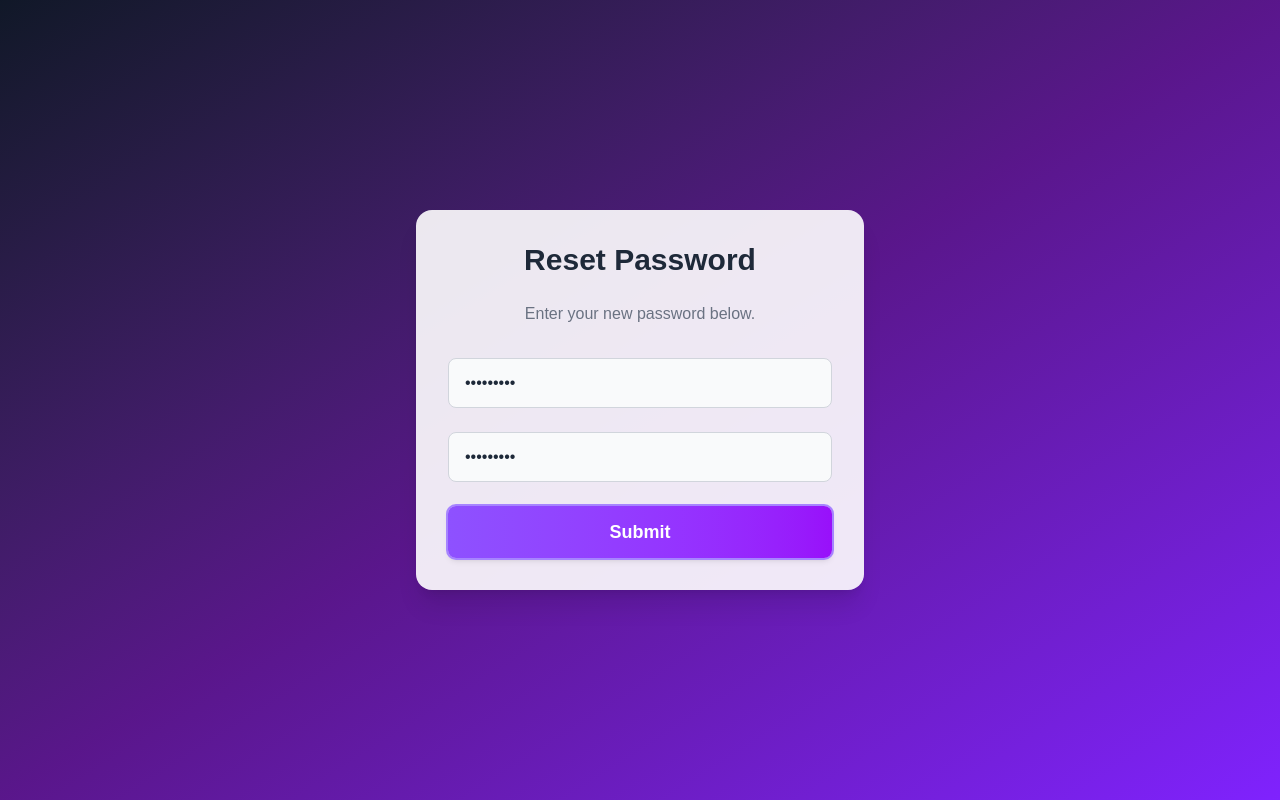
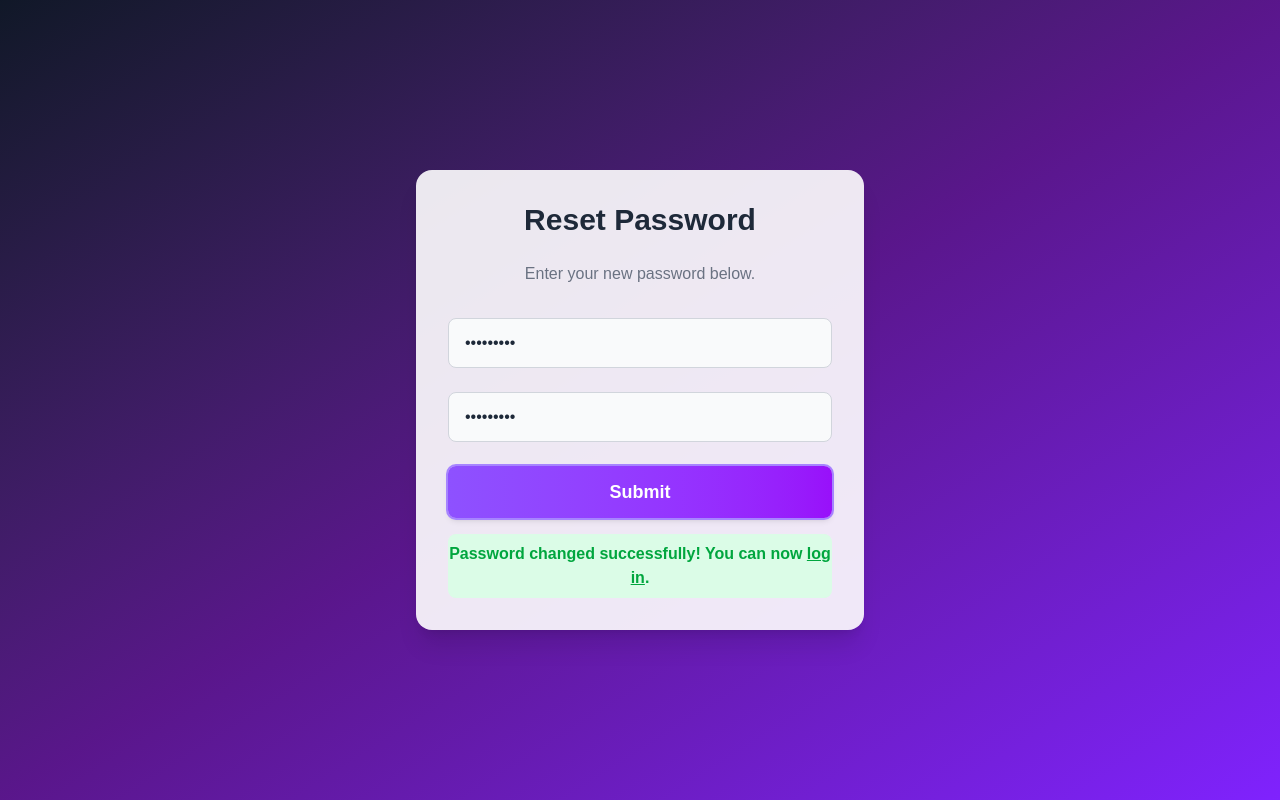
Before and after one commit to aayush130405/nextjs-auth, a Next.js app: page /resetpassword in a window 1280 px wide. Both pictures are taken after typing "Sample123", "Sample123" into the empty fields and a click on the button "Submit". Built offline with nearby package versions, Linux system fonts and the light colour scheme; no server answers; the database is empty.

Commit message:
add success state in reset password frontend

```diff
--- a/src/app/resetpassword/page.tsx
+++ b/src/app/resetpassword/page.tsx
@@ -14,6 +14,7 @@ export default function ResetPasswordPage() {
     const [confirmPassword, setConfirmPassword] = useState("")
     const [error, setError] = useState("")
     const [token, setToken] = useState("")
+    const [success, setSuccess] = useState(false)
 
     const handleSubmit = async (e: any) => {
         e.preventDefault();
@@ -25,6 +26,7 @@ export default function ResetPasswordPage() {
             console.log("Passwords match. Proceeding...");
             const res = await axios.post('/api/users/resetpassword', {newPassword, token})
             console.log(res);
+            setSuccess(true)
         }
 
     }
@@ -68,6 +70,11 @@ export default function ResetPasswordPage() {
                         {error}
                     </div>
                 )}
+                {success && (
+                    <div className="mt-4 text-center text-green-600 font-semibold bg-green-100 rounded-lg py-2">
+                        Password changed successfully! You can now <a href="/login" className="underline">log in</a>.
+                    </div>
+                )}
             </div>
         </div>
     )
```
